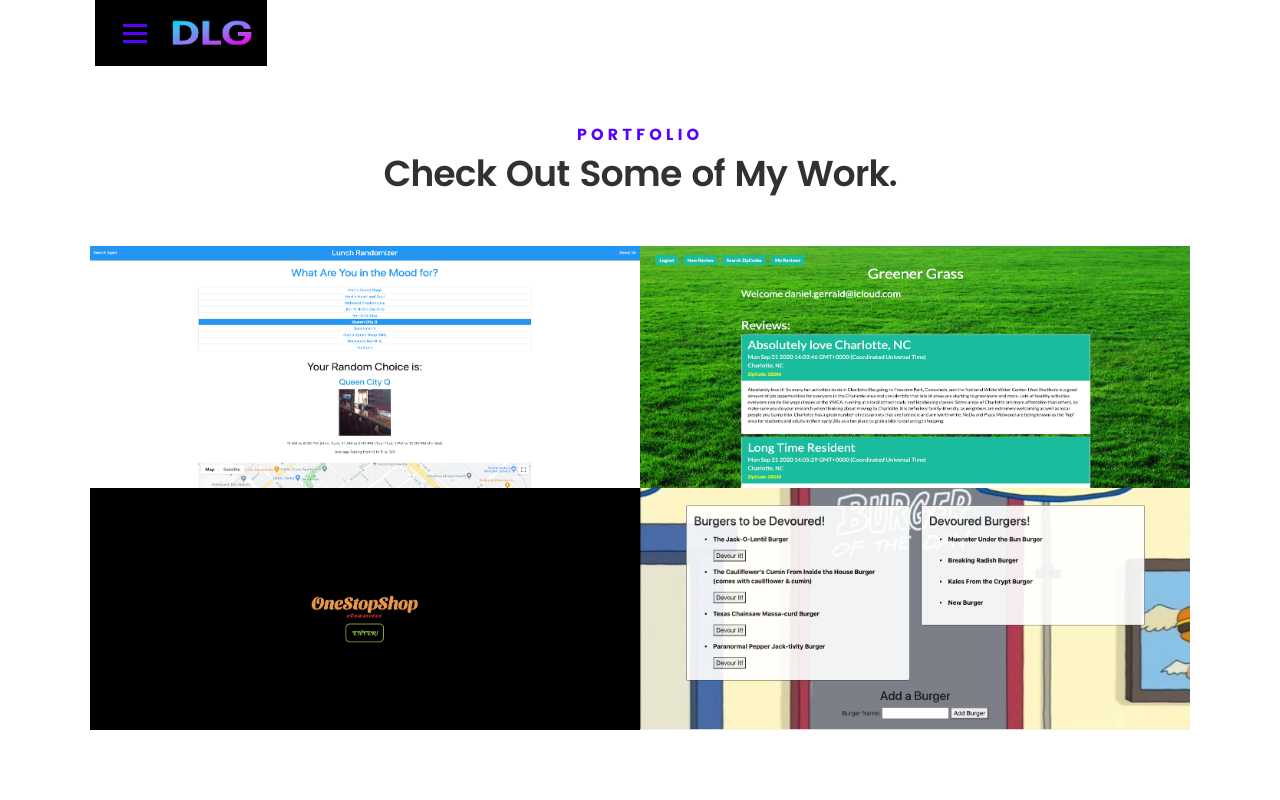
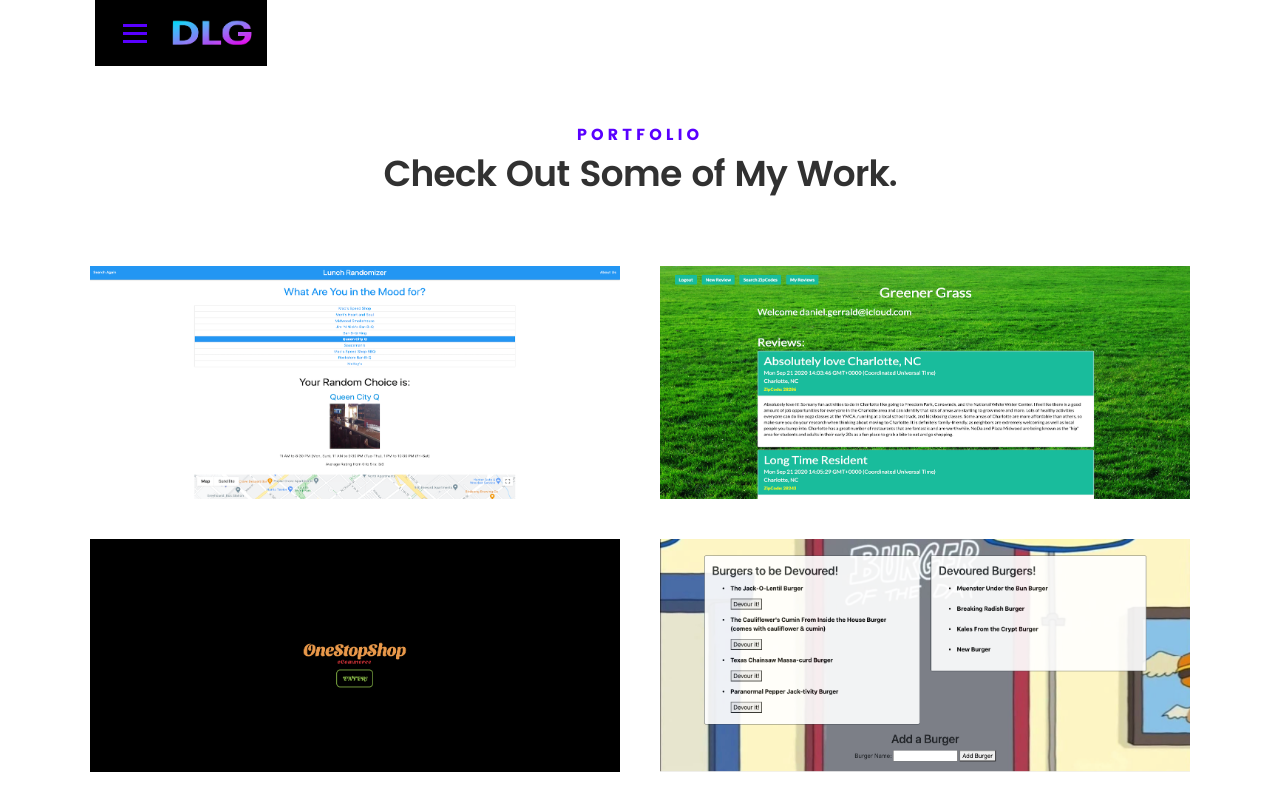
Before and after one commit to DanielGerrald/Profile, a React (Create React App) app: page /portfolio in a window 1280 px wide. Shown: the top 800 px of the page. Built offline with nearby package versions, Linux system fonts and the light colour scheme.

Commit message:
portfolio padding

```diff
--- a/src/components/Portfolio/portfolio.js
+++ b/src/components/Portfolio/portfolio.js
@@ -33,12 +33,12 @@ class Portfolio extends Component {
         </div>
 
         <div className="row portfolio-content">
-          <div className="col-twelve">
+          <div className="col-twelve" style={{ padding : "0px"}}>
             <div id="folio-wrapper" className="block-1-2 block-mob-full stack">
               {Works.map((item) => {
                 return (
                   <>
-                    <div className="bgrid folio-item">
+                    <div className="bgrid folio-item" style={{ padding : "20px"}}>
                       <div className="item-wrap">
                         <img src={item.image} alt={item.name} />
                         <div
```
